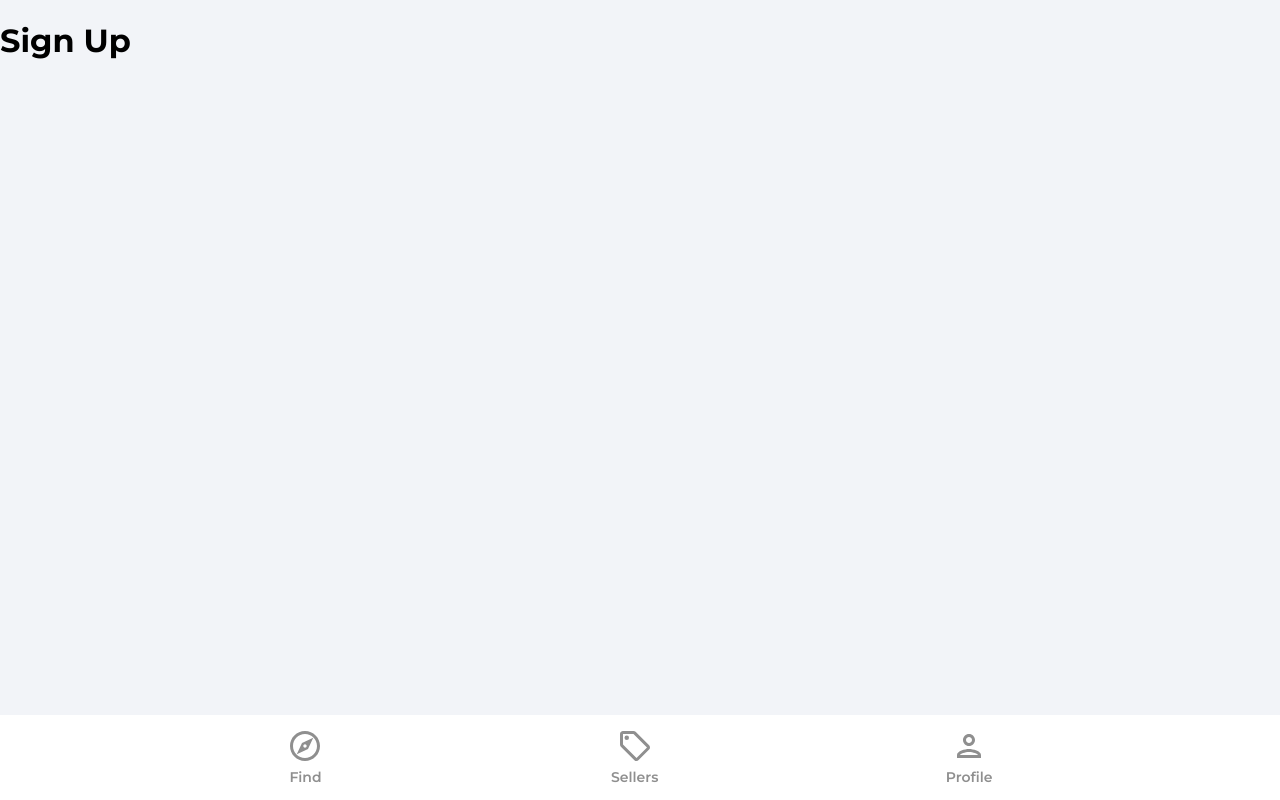
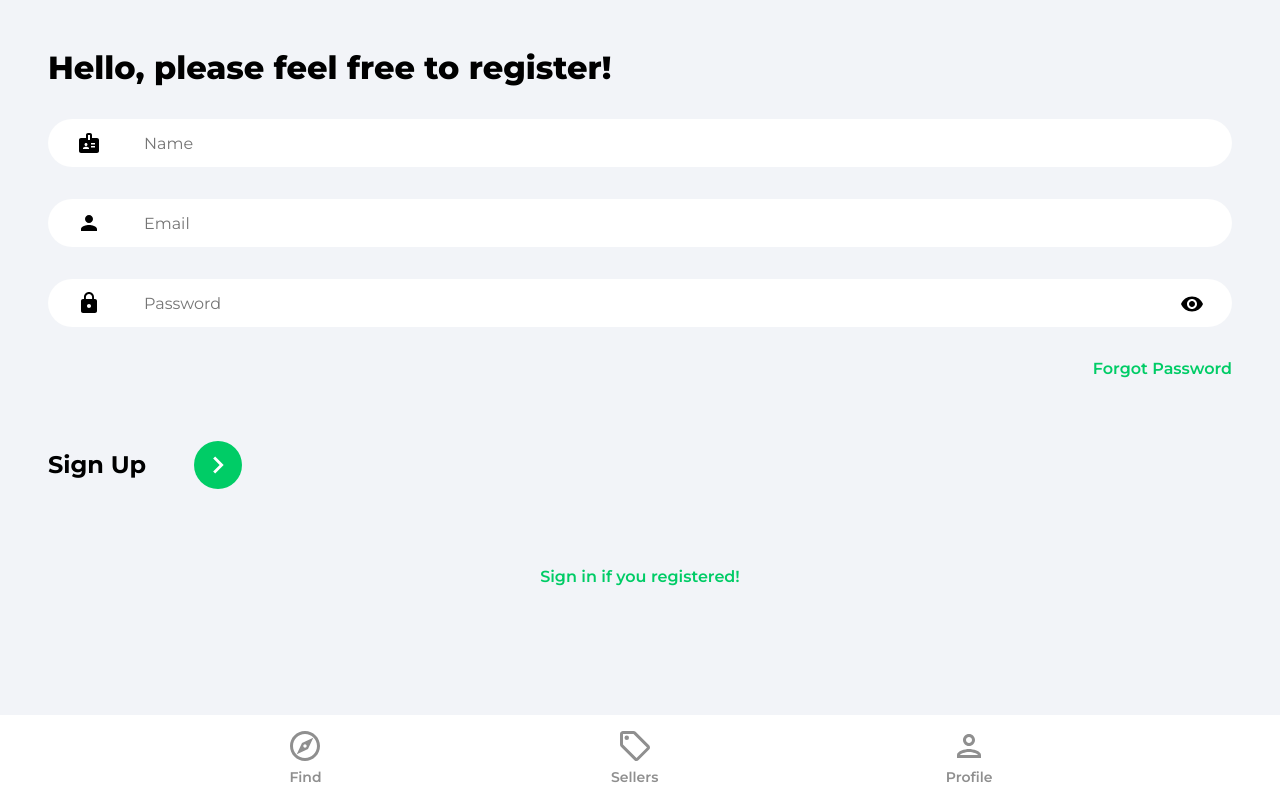
Before and after one commit to AdrianKolev/apartments-app, a React (Create React App) app: page /sign-up in a window 1280 px wide. Built offline with nearby package versions, Linux system fonts and the light colour scheme; the HTML template or start-up script is replaced by a standard one.

Commit message:
creating sign in and sign up forms add user to the auth and store it in firebase/firestore users collection

```diff
--- a/public/index.html
+++ b/public/index.html
@@ -24,7 +24,7 @@
       work correctly both with client-side routing and a non-root public URL.
       Learn how to configure a non-root public URL by running `npm run build`.
     -->
-    <title>React App</title>
+    <title>Apartments App</title>
   </head>
   <body>
     <noscript>You need to enable JavaScript to run this app.</noscript>
--- a/src/App.js
+++ b/src/App.js
@@ -15,7 +15,7 @@
           <Routes>
               <Route path='/' element={<Find />}/>
               <Route path='/sellers' element={<Sellers />}/>
-              <Route path='/profile' element={<SignIn />}/>
+              <Route path='/profile' element={<Profile />}/>
               <Route path='/sign-in' element={<SignIn />}/>
               <Route path='/sign-up' element={<SignUp />}/>
               <Route path='/forgot-password' element={<ForgotPassword />}/>
--- a/src/index.css
+++ b/src/index.css
@@ -47,7 +47,7 @@
   .emailInput,
   .nameInput,
   .textarea {
-    padding: 0 5rem;
+    padding: 0 6rem;
   }
 }
 
--- a/src/scenes/Profile.jsx
+++ b/src/scenes/Profile.jsx
@@ -1,11 +1,18 @@
+import {getAuth} from "firebase/auth";
+import {useEffect, useState} from "react";
+
 function Profile() {
 
-    return (
-        <div>
-            <h1>Profile</h1>
-        </div>
-    )
+    const [user, setUser] = useState(null);
 
+    const auth = getAuth();
+    useEffect(() => {
+        setUser(auth.currentUser);
+    }, [])
+
+    console.log('adrian', user);
+
+    return user ? <h1>Hello, {user.displayName}</h1> : 'Not Logged In';
 }
 
 export default Profile;
--- a/src/scenes/SignIn.jsx
+++ b/src/scenes/SignIn.jsx
@@ -1,9 +1,104 @@
+import {useState} from "react";
+import {Link, useNavigate} from "react-router-dom";
+import {getAuth, signInWithEmailAndPassword} from "firebase/auth";
+import {ReactComponent as ArrowRightIcon} from "../assets/svg/keyboardArrowRightIcon.svg";
+import visibilityIcon from "../assets/svg/visibilityIcon.svg"
+
+
 function SignIn() {
+    // States
+    const [showPassword, setShowPassword] = useState(false);
+    const [formData, setFormData] = useState({
+        email: '',
+        password: '',
+    });
+    // End states
+
+    // Consts
+    const {email, password} = formData;
+    const navigate = useNavigate();
+    // End Consts
+
+    // Functions
+    const onChange = (e) => {
+        setFormData((prevState) => ({
+            ...prevState,
+            // gets the target id and value -> passwordId, emailId, and their values
+            [e.target.id]: e.target.value,
+        }))
+    }
+
+    const onSubmit = async (e) => {
+        e.preventDefault();
+        try {
+            //getAuth
+            const auth = getAuth();
+            //sign in
+            const userCredentials = await signInWithEmailAndPassword(auth, email, password);
+            //if there is such a user redirect to profile page
+            if(userCredentials.user) {
+                navigate('/profile')
+            }
+        } catch (error) {
+            console.log(error);
+        }
+
+    }
+    //End functions
 
     return (
-        <div>
-            <h1>Sign In</h1>
-        </div>
+        <>
+            <div className="pageContainer">
+                <header>
+                    <p className="pageHeader">
+                        Welcome back!
+                    </p>
+                </header>
+                <main>
+                    <form onSubmit={onSubmit}>
+                        <input
+                            type='email'
+                            className='emailInput'
+                            placeholder='Email'
+                            id='email'
+                            value={email}
+                            onChange={onChange}
+                        />
+
+                        <div className='passwordInputDiv'>
+                            <input
+                                type={showPassword ? 'text' : 'password'}
+                                className='passwordInput'
+                                placeholder='Password'
+                                id='password'
+                                value={password}
+                                onChange={onChange}
+                            />
+
+                            <img
+                                src={visibilityIcon}
+                                alt='show password'
+                                className='showPassword'
+                                onClick={() => setShowPassword((prevState) => !prevState)}
+                            />
+                        </div>
+                        <Link to='/forgot-passowrd' className='forgotPasswordLink'>
+                            Forgot Password
+                        </Link>
+
+                        <div className="signInBar">
+                            <p className="signInText">
+                                Sign In
+                            </p>
+                            <button className="signInButton">
+                                <ArrowRightIcon fill="#ffffff" width='34px' height='34px' />
+                            </button>
+                        </div>
+                    </form>
+                    <Link to='/sign-up' className='registerLink'>Sign up if you are not already registered!</Link>
+                </main>
+            </div>
+        </>
     )
 
 }
--- a/src/scenes/SignUp.jsx
+++ b/src/scenes/SignUp.jsx
@@ -1,9 +1,129 @@
+import {useState} from "react";
+import {Link, useNavigate} from "react-router-dom";
+import {getAuth, createUserWithEmailAndPassword, updateProfile} from 'firebase/auth'
+import {db} from '../firebase.config';
+import {setDoc, doc, serverTimestamp} from 'firebase/firestore';
+import {ReactComponent as ArrowRightIcon} from "../assets/svg/keyboardArrowRightIcon.svg";
+import visibilityIcon from "../assets/svg/visibilityIcon.svg"
+
+
 function SignUp() {
 
+    // States
+    const [showPassword, setShowPassword] = useState(false);
+    const [formData, setFormData] = useState({
+        name: '',
+        email: '',
+        password: '',
+    });
+    // End States
+
+    // Consts
+    const navigate = useNavigate();
+    const {name, email, password} = formData;
+    // End consts
+
+
+    // Functions
+    const onChange = (e) => {
+        setFormData((prevState) => ({
+            ...prevState,
+            // gets the target id and value -> passwordId, emailId, and their values
+            [e.target.id]: e.target.value,
+        }))
+    }
+
+    const onSubmit = async (e) => {
+        e.preventDefault();
+        try {
+            const auth = getAuth();
+            const userCredentials = await createUserWithEmailAndPassword(auth, email, password);
+            const user = userCredentials.user
+            console.log(user);
+
+            updateProfile(auth.currentUser, {
+                displayName: name
+            })
+
+            const formDataDuplicate = {...formData}
+            // remove password from object because we dont want it in the database
+            delete formDataDuplicate.password
+            // set server time to insert in database
+            formDataDuplicate.timestamp = serverTimestamp();
+            // update data base and add data to the users collection
+            await setDoc(doc(db, 'users', user.uid), formDataDuplicate)
+
+            navigate('/');
+
+        } catch (error) {
+            console.log(error);
+        }
+    }
+    // END Functions
+
     return (
-        <div>
-            <h1>Sign Up</h1>
-        </div>
+        <>
+            <div className="pageContainer">
+                <header>
+                    <p className="pageHeader">
+                        Hello, please feel free to register!
+                    </p>
+                </header>
+                <main>
+                    <form onSubmit={onSubmit}>
+                        <input
+                            type='text'
+                            className='nameInput'
+                            placeholder='Name'
+                            id='name'
+                            value={name}
+                            onChange={onChange}
+                        />
+
+                        <input
+                            type='email'
+                            className='emailInput'
+                            placeholder='Email'
+                            id='email'
+                            value={email}
+                            onChange={onChange}
+                        />
+
+                        <div className='passwordInputDiv'>
+                            <input
+                                type={showPassword ? 'text' : 'password'}
+                                className='passwordInput'
+                                placeholder='Password'
+                                id='password'
+                                value={password}
+                                onChange={onChange}
+                            />
+
+                            <img
+                                src={visibilityIcon}
+                                alt='show password'
+                                className='showPassword'
+                                onClick={() => setShowPassword((prevState) => !prevState)}
+                            />
+                        </div>
+                        <Link to='/forgot-passowrd' className='forgotPasswordLink'>
+                            Forgot Password
+                        </Link>
+
+                        <div className="signUpBar">
+                            <p className="signUpText">
+                                Sign Up
+                            </p>
+                            <button className="signUpButton">
+                                <ArrowRightIcon fill="#ffffff" width='34px' height='34px' />
+                            </button>
+                        </div>
+                    </form>
+
+                    <Link to='/sign-in' className='registerLink'>Sign in if you registered!</Link>
+                </main>
+            </div>
+        </>
     )
 
 }
```
